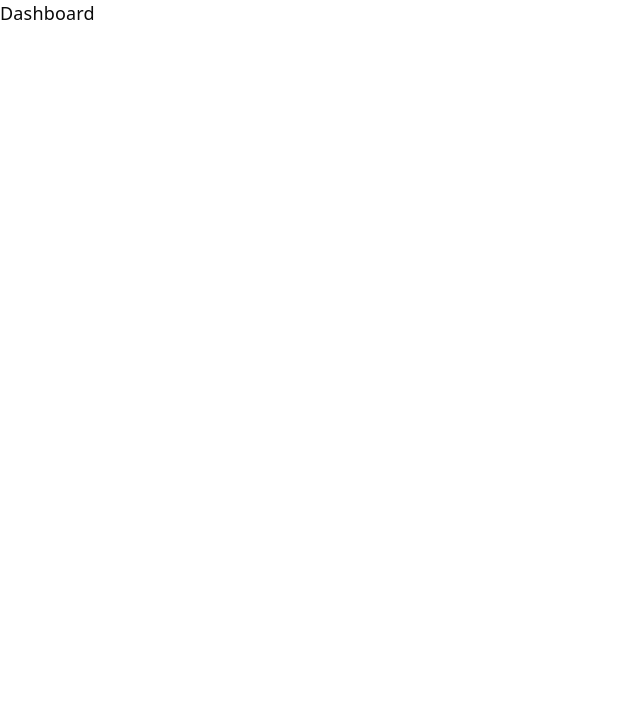
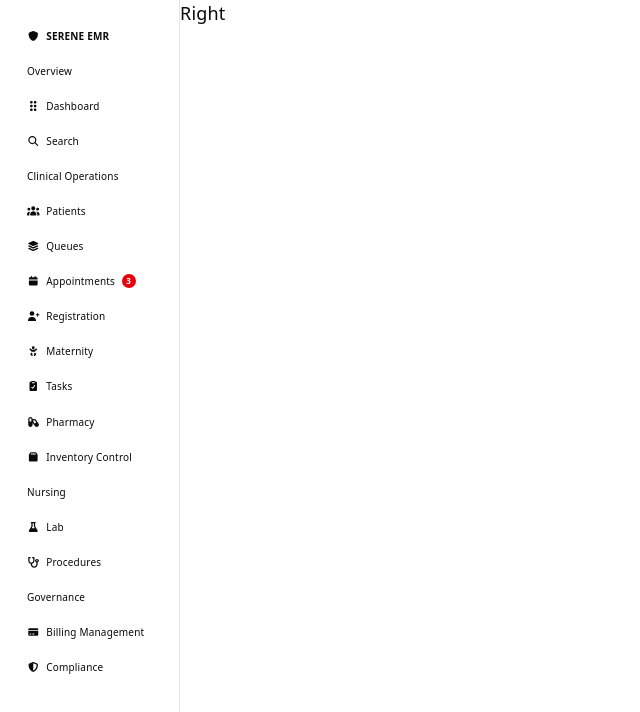
Before and after one commit to Glamnart/emr-frontend, a React (Vite) app: page /Dashboard in a window 1280 px wide. Shown: the top 712 px of the page, without its empty margins (0-640 px from the left). Built offline with nearby package versions, Linux system fonts and the light colour scheme.

Commit message:
adds sidebar structure

```diff
--- /dev/null
+++ b/src/components/nav-items.tsx
@@ -0,0 +1,22 @@
+import React from "react";
+
+
+export interface NavItemsProps{
+    img: React.ReactNode,
+    name: string,
+    link: string,
+    alert: number
+}
+
+
+const NavItem : React.FC<NavItemsProps> = ({img,name,link,alert})=>{
+ return <a href={link} >
+    <button className="flex flex-row items-center gap-1.5">
+        {img}
+        {name}
+        {alert > 0 && <div className="flex rounded-full bg-red-600 text-white font-bold h-3 p-1 text-[8px] items-center">{alert}</div>}
+    </button>
+</a>
+}
+
+export default NavItem;
--- /dev/null
+++ b/src/components/side-bar.tsx
@@ -0,0 +1,63 @@
+import NavItem from "./nav-items";
+import { FontAwesomeIcon } from "@fortawesome/react-fontawesome"
+import {
+  faShield, faGridVertical, faSearch, faUsers, faLayerGroup, faCalendar, faUserPlus, faBaby,
+  faClipboardCheck, faCapsules, faBox, faFlask, faStethoscope, faCreditCard, faShieldHalved,
+
+} from "@fortawesome/free-solid-svg-icons"
+
+import type { NavItemsProps } from "./nav-items";
+
+const navItems: NavItemsProps[] = [
+  {img:<FontAwesomeIcon icon={faGridVertical}/>, name:"Dashboard", link:"#", alert:0},
+  {img:<FontAwesomeIcon icon={faSearch}/>, name:"Search", link:"#", alert:0},
+  {img:<FontAwesomeIcon icon={faUsers}/>, name:"Patients", link:"#", alert:0},
+  {img:<FontAwesomeIcon icon={faLayerGroup}/>, name:"Queues", link:"#", alert:0},
+  {img:<FontAwesomeIcon icon={faCalendar}/>, name:"Appointments", link:"#", alert:3},
+  {img:<FontAwesomeIcon icon={faUserPlus}/>, name:"Registration", link:"#", alert:0},
+  {img:<FontAwesomeIcon icon={faBaby}/>, name:"Maternity", link:"#", alert:0},
+  {img:<FontAwesomeIcon icon={faClipboardCheck}/>, name:"Tasks", link:"#", alert:0},
+  {img:<FontAwesomeIcon icon={faCapsules}/>, name:"Pharmacy", link:"#", alert:0},
+  {img:<FontAwesomeIcon icon={faBox}/>, name:"Inventory Control", link:"#", alert:0},
+  {img:<FontAwesomeIcon icon={faFlask}/>, name:"Lab", link:"#", alert:0},
+  {img:<FontAwesomeIcon icon={faStethoscope}/>, name:"Procedures", link:"#", alert:0},
+  {img:<FontAwesomeIcon icon={faCreditCard}/>, name:"Billing Management", link:"#", alert:0},
+  {img:<FontAwesomeIcon icon={faShieldHalved}/>, name:"Compliance", link:"#", alert:0}
+]
+
+
+export default function NavBar(){
+  function printNavItems(sect:"overview"|"nursing"|"clinical"|"governance"){
+    let i:number,j:number
+    switch(sect){
+      case "overview":
+        i = 0;j = 2
+        break;
+      case "clinical":
+        i = 2; j = 10
+        break;
+      case "nursing":
+        i = 10 ;j = 12
+        break;
+      default:
+        i = 12 ; j = 14
+        break;
+    }
+    return navItems.slice(i,j).map((({img,name,link,alert}) => <NavItem img={img}  name = {name} link={link} alert={alert} />))
+
+  }
+  return<div className=" h-full overflow-y-auto flex flex-col gap-2 font-light text-[10px] pl-6 border-r border-b-gray-800 scrollbar-thin w-40 scrollbar-thumb-card">
+    <div className="flex flex-row items-center gap-1.5 pt-5 ">
+        <FontAwesomeIcon icon={faShield}/>
+        <p className="font-bold">SERENE EMR</p>
+    </div>
+    <span>Overview</span>
+    {printNavItems("overview")}
+    <span>Clinical Operations</span>
+    {printNavItems("clinical")}
+    <span>Nursing</span>
+    {printNavItems("nursing")}
+    <span>Governance</span>
+    {printNavItems("governance")}
+   </div>
+}
--- a/src/pages/Dashboard.tsx
+++ b/src/pages/Dashboard.tsx
@@ -1,7 +1,10 @@
-
+import NavBar from "@/components/side-bar";
 
 const Dashboard = ()=>{
-    return <p>Dashboard</p>
+    return <div className="flex h-lvh overflow-hidden">
+        <NavBar/>
+        <div className="flex-1 h-full overflow-y-auto">Right</div>
+    </div>
 }
 
 export default Dashboard;
```
